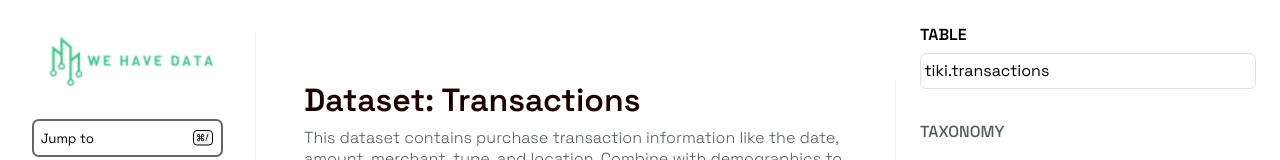
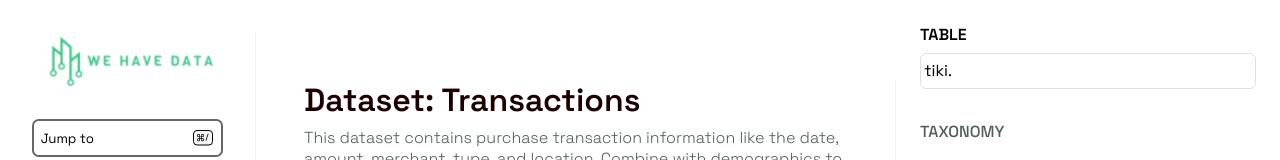
Before and after one commit to tiki/website-client-shop, a Vue app: page / in a window 1280 px wide. Shown: the top 160 px of the page. Built offline with nearby package versions, Linux system fonts and the light colour scheme.

Commit message:
reactivity between first and third column

```diff
--- a/src/TableColumn/TableColumn.vue
+++ b/src/TableColumn/TableColumn.vue
@@ -12,7 +12,7 @@ defineProps({
 
 <template>
   <div class="table-column-container">
-    <table-column-header />
+    <table-column-header :table="table" />
     <table-taxonomy :table="table" />
   </div>
 </template>
--- a/src/TableColumn/TableColumnHeader.vue
+++ b/src/TableColumn/TableColumnHeader.vue
@@ -1,12 +1,15 @@
-<script
-  setup
-  lang="ts
-"
-></script>
+<script setup lang="ts">
+const props = defineProps({
+  table: {
+    type: String,
+    required: true
+  }
+})
+</script>
 
 <template>
   <h1>TABLE</h1>
-  <div class="table-name">tiki.transactions</div>
+  <div class="table-name">tiki.{{ table.toLowerCase() }}</div>
 </template>
 
 <style scoped>
```
